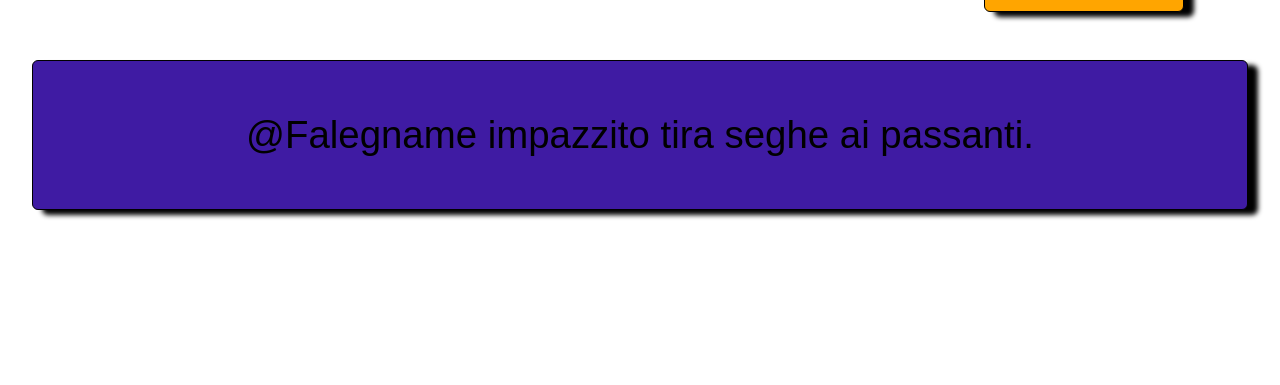
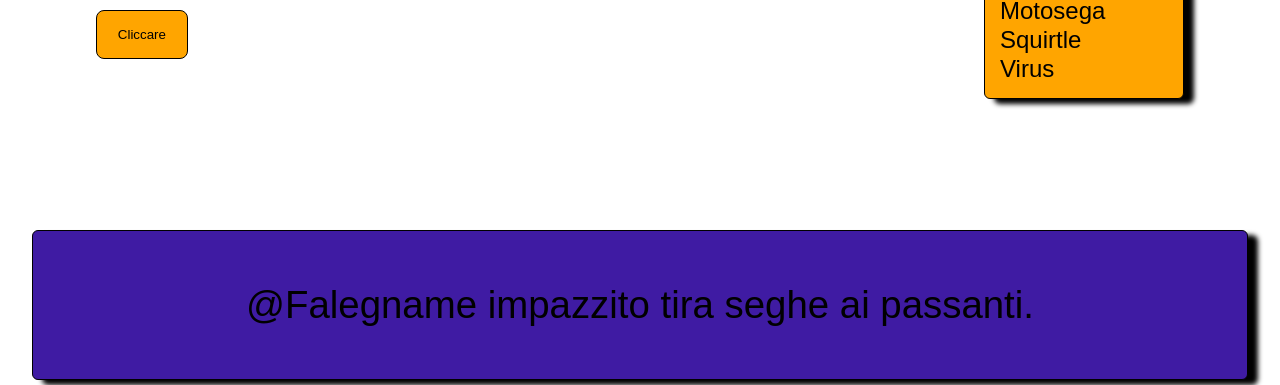
Before and after one commit to EarthDragon10/U2-W6-D4-Esercizio, a website: page index.html in a window 1280 px wide. Shown: the part 415-800 px from the top of the page. Drawn offline with Linux system fonts and the light colour scheme; a web font is replaced by a local one.

Commit message:
add new sass rules

```diff
--- /dev/null
+++ b/assets/scss/fonts.scss
@@ -0,0 +1,5 @@
+@import url("https://fonts.googleapis.com/css2?family=Gemunu+Libre:wght@200;300;400;500;600;700;800&display=swap");
+
+body {
+	font-family: "Gemunu Libre", sans-serif;
+}
--- a/assets/scss/reset.scss
+++ b/assets/scss/reset.scss
@@ -7,5 +7,9 @@
 body {
 	width: 100%;
 	margin: 0;
-	padding: 0;
+	height: 100vh;
+	display: flex;
+	flex-direction: column;
+	justify-content: space-between;
+	padding: 5px 0;
 }
--- a/assets/scss/style.scss
+++ b/assets/scss/style.scss
@@ -2,12 +2,9 @@
 @import "./variabiles";
 @import "./mixin";
 @import "./responsive-breakpoints";
-@import url("https://fonts.googleapis.com/css2?family=Gemunu+Libre:wght@200;300;400;500;600;700;800&display=swap");
+@import "./fonts.scss";
 
 body {
-	font-family: "Gemunu Libre", sans-serif;
-	height: 100vh;
-
 	#header {
 		@include borderNavbar;
 		@include setSize(100px, 95%);
@@ -72,11 +69,12 @@
 		.btnSection {
 			background-color: $yellow;
 			@include btnBorder;
-		}
 
-		.btnSection:hover {
-			background-color: $violet;
-			color: white;
+			&:hover {
+				background-color: $violet;
+				color: white;
+				cursor: pointer;
+			}
 		}
 	}
 
```
Also changed, not shown: assets/css/style.css.
